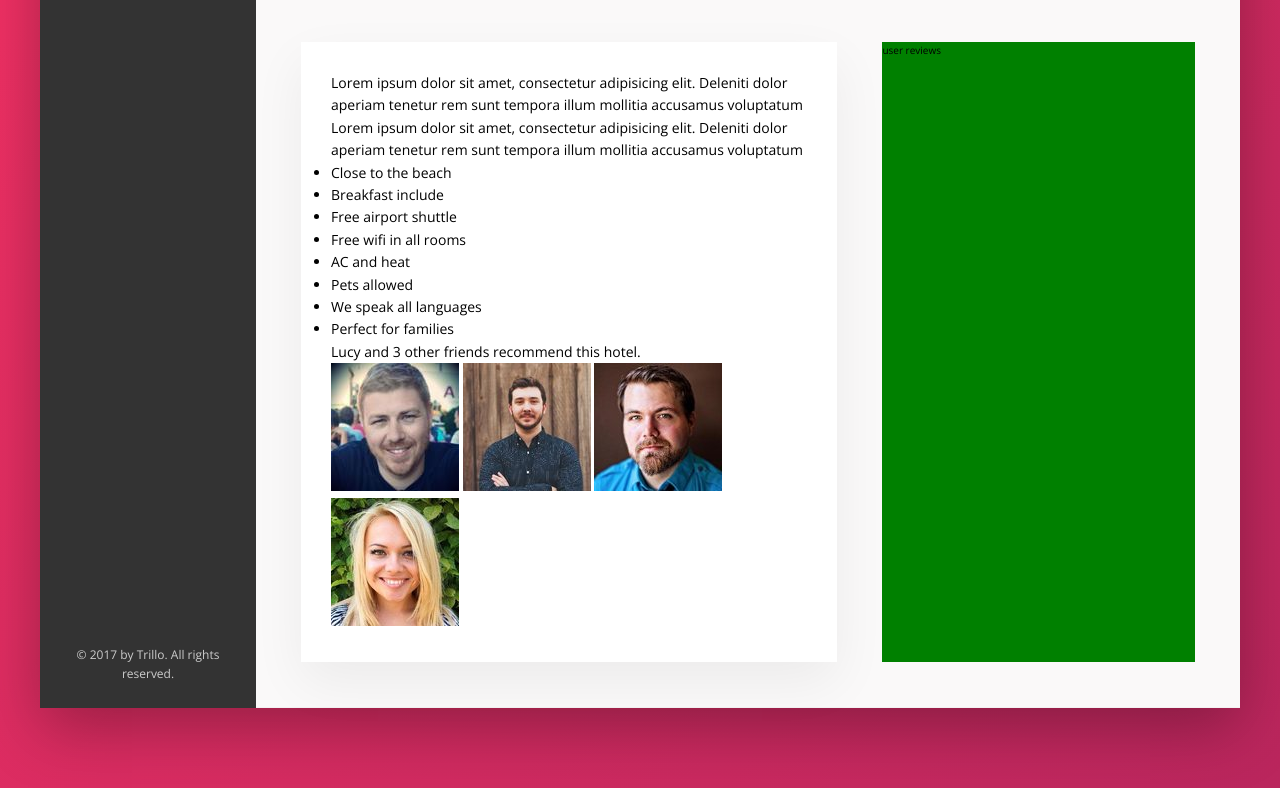
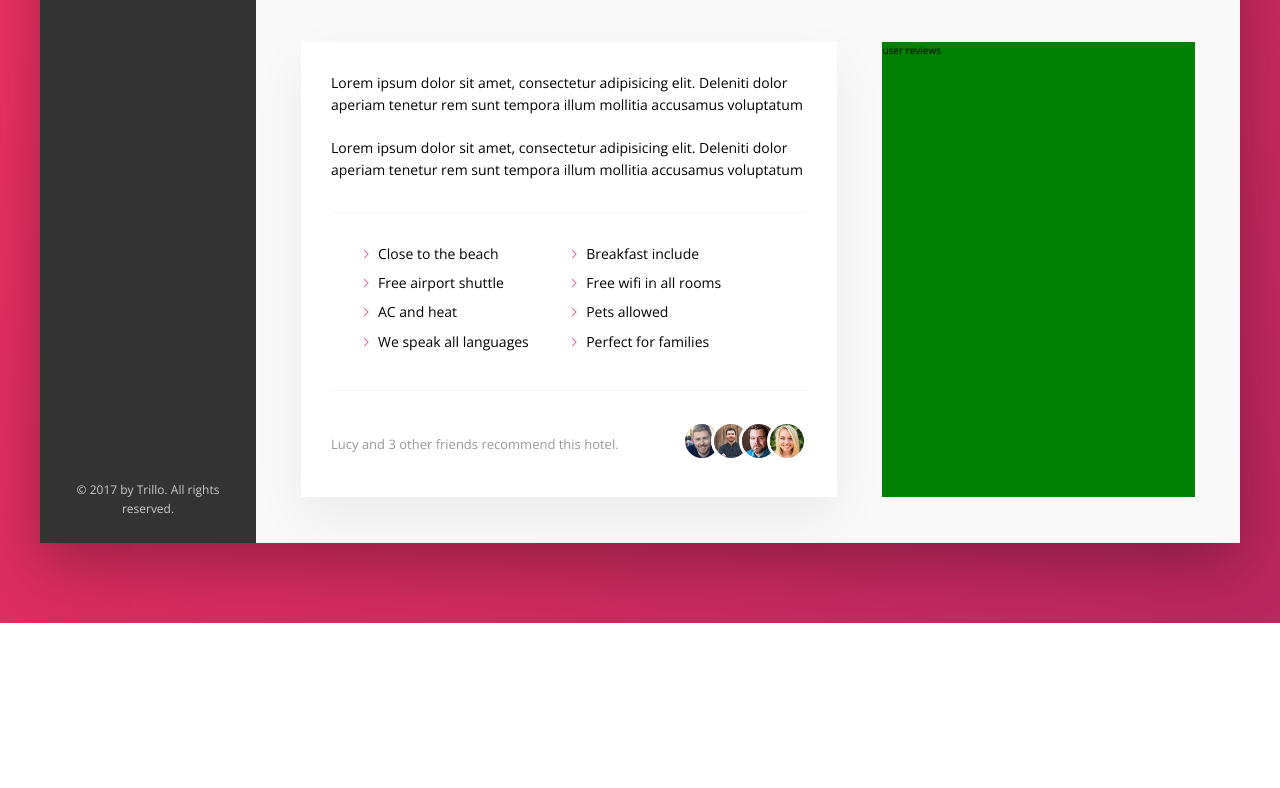
Before and after one commit to waysideoff/Trillo-Project, a website: page index.html in a window 1280 px wide. Shown: the part 605-1393 px from the top of the page. After the commit the page ends 1228 px from the top, so only its background shows below. Drawn offline with nearby package versions, Linux system fonts and the light colour scheme.

Commit message:
finsihed overview section

```diff
--- a/sass/components.scss
+++ b/sass/components.scss
@@ -304,3 +304,78 @@
 		box-shadow: none;
 	}
 }
+
+
+/////////////////////////
+// PARAGRAPH
+.paragraph:not(:last-of-type) {
+	margin-bottom: 2rem;
+}
+
+/////////////////////////
+// LIST
+.list {
+	list-style: none;
+	margin: 3rem 0;
+	padding: 3rem;
+	border-top: var(--line);
+	border-bottom: var(--line);
+
+	display: flex;
+	flex-wrap: wrap;
+
+	&__item {
+		flex: 0 0 50%;
+		margin-bottom: .7rem;
+	}
+
+	&__item::before {
+		content:"";
+		display: inline-block;
+		height: 1rem;
+		width: 1rem;
+		margin-right: .7rem;
+
+		//Older browsers
+		//background-image: url(../img/chevron-thin-right.svg);
+		//background-size: cover;
+
+		//Newer browsers = masks
+		background-color: var(--color-primary);
+		-webkit-mask-image: url(../img/chevron-thin-right.svg);
+		-webkit-mask-size: cover;
+		mask-image: url(../img/chevron-thin-right.svg);
+		mask-size: cover;
+	}
+}
+
+
+/////////////////////////
+// RECOMMEND
+.recommend {
+	font-size: 1.3rem;
+	color: var(--color-grey-dark-3);
+
+	display: flex;
+	align-items: center;
+
+	&__count {
+		margin-right: auto;
+	}
+
+	&__photo {
+		box-sizing: content;
+		height: 4rem;
+		width: 4rem;
+		border-radius: 50%;
+		border: 3px solid #fff;
+
+		&:not(:last-child) {
+			margin-right: -1.5rem;
+		}
+	}
+
+	&__friends {
+
+	}
+}
```
Also changed, not shown: css/style.css.
